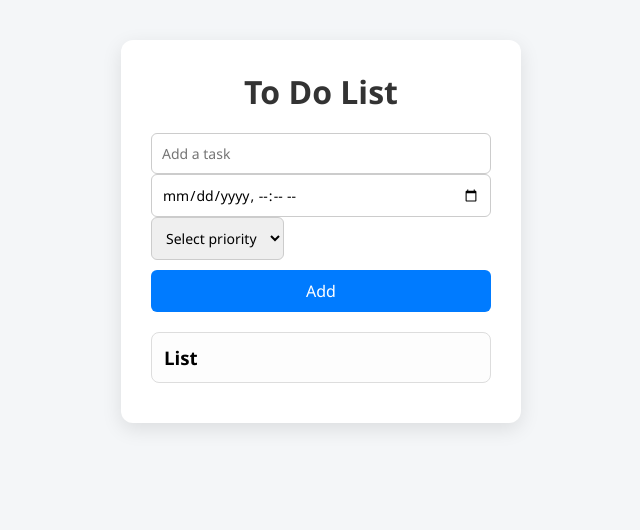
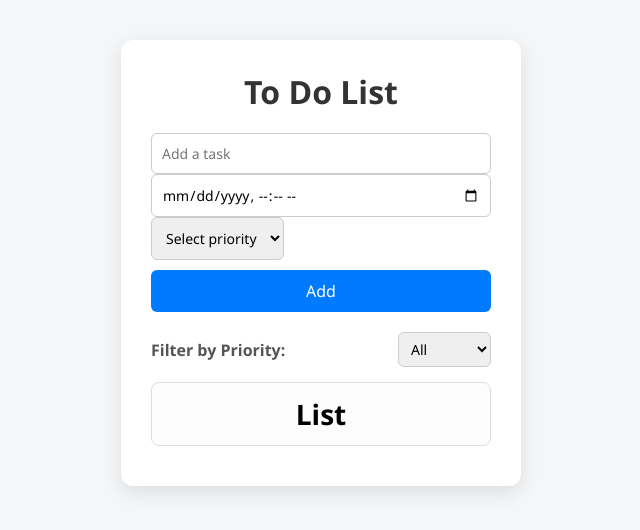
Before and after one commit to Ranvijay9559/To-Do-List, a plain HTML site: page index.html in a window 1280 px wide. Shown: the whole page, without its empty margins (319-959 px from the left). Drawn offline with Linux system fonts and the light colour scheme.

Commit message:
added filter

```diff
--- a/index.html
+++ b/index.html
@@ -22,6 +22,15 @@
         </div>
         <button type="submit" id="add-button">Add</button>
       </form>
+      <div class="filter-container">
+        <label for="filter-select">Filter by Priority:</label>
+        <select id="filter-select">
+            <option value="all">All</option>
+            <option value="high">High</option>
+            <option value="medium">Medium</option>
+            <option value="low">Low</option>
+        </select>
+      </div>
 
       <ul id="todo-list">
         <li class="todo-list-header"><h3>List</h3></li>
--- a/script.js
+++ b/script.js
@@ -3,9 +3,10 @@ const input = document.getElementById('todo-input');
 const todoList = document.getElementById('todo-list');
 const deadlineInput = document.getElementById('deadline-input');
 const prioritySelect = document.getElementById('priority-select');
+const filterSelect = document.getElementById('filter-select');
 
 let tasks = JSON.parse(localStorage.getItem('tasks')) || [];
-tasks.forEach(task => addTaskToDom(task));
+renderFilteredTasks('all');
 
 form.addEventListener('submit', function(e) {
   e.preventDefault();
@@ -99,6 +100,21 @@ function addTaskToDom(task) {
   todoList.appendChild(li);
 }
 
+filterSelect.addEventListener('change', function() {
+  renderFilteredTasks(filterSelect.value);
+});
+
+function renderFilteredTasks(filter) {
+  todoList.innerHTML = '<li class="todo-list-header"><h3>List</h3></li>';
+
+  tasks.forEach(task => {
+    const taskPriority = (task.priority || 'low').toLowerCase();
+    if(filter === "all" || taskPriority === filter) {
+      addTaskToDom(task);
+    }
+  })
+}
+
 function saveTasks() {
   localStorage.setItem('tasks', JSON.stringify(tasks));
 }
--- a/style.css
+++ b/style.css
@@ -83,6 +83,11 @@ li {
   gap: 6px;
 }
 
+.todo-list-header{
+  text-align: center;
+  font-size: x-large;
+}
+
 /* Checkbox + Task Row */
 li > div {
   display: flex;
@@ -166,3 +171,23 @@ select#priority-select {
   border-radius: 6px;
   border: 1px solid #ccc;
 }
+
+.filter-container {
+  display: flex;
+  align-items: center;
+  justify-content: space-between;
+  margin-bottom: 15px;
+  gap: 10px;
+}
+
+.filter-container label {
+  font-weight: bold;
+  color: #555;
+}
+
+#filter-select {
+  padding: 6px 8px;
+  border-radius: 6px;
+  border: 1px solid #ccc;
+  font-size: 14px;
+}
```
